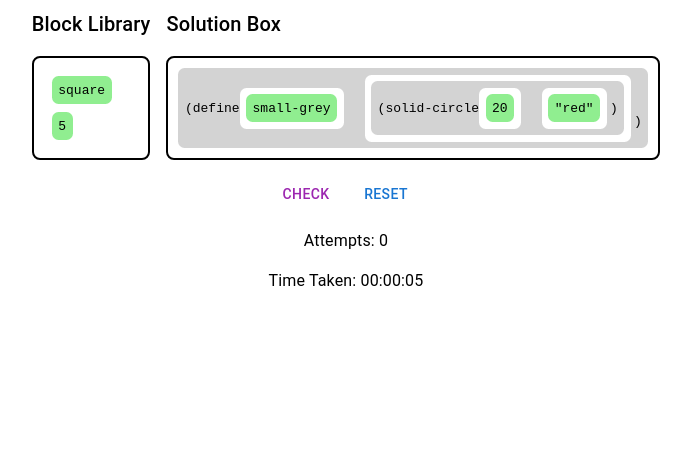
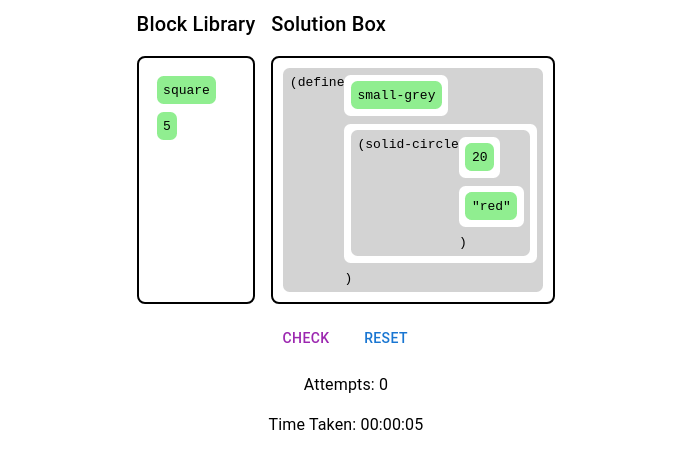
Before and after one commit to kimjulian-gc/Block-Parsons, a React (Vite) app: page / in a window 1280 px wide. Shown: the top 468 px of the page, without its empty margins (294-985 px from the left). Built offline with nearby package versions, Linux system fonts and the light colour scheme.

Commit message:
changed UI for first parameter horizontal and rest vertical

```diff
--- a/src/block/Block.tsx
+++ b/src/block/Block.tsx
@@ -19,6 +19,10 @@ export function Block({ id, presentational: presentationalProp }: BlockProps) {
   const { active } = useDndContext();
   const presentational = presentationalProp || active?.id === id.toString();
 
+  let layout;
+  let align;
+
+
   // minBase is min number of arguments
   const minBase = argumentOptions?.minAmount ?? 0;
   // check if a block is expandable
@@ -37,8 +41,12 @@ export function Block({ id, presentational: presentationalProp }: BlockProps) {
       Array.from({ length: minAmount - childBlocks.length }),
     );
   })();
+
   // console.log(args);
   // console.log(name, argumentOptions,args)
+
+  const firstBox = args[0];
+  const restBoxes = args.slice(1);
 
   return (
   <Stack
@@ -50,37 +58,36 @@ export function Block({ id, presentational: presentationalProp }: BlockProps) {
     spacing={1}
     useFlexGap
   >
-
-      <Stack direction="row" spacing={1} alignItems="center" flexWrap="wrap">
+    <Stack direction="row" alignItems="flex-start" spacing={1}>
+      {/* Block name and opening parenthesis */}
       {isConstant ? null : "("}
       {name}
-      {args.map((blockId, index) => {
-        const idSuffix = `${name}:${id}:${index.toString()}`;
-        const propsToPass = {
-          idSuffix,
-          blockId,
-        };
-        const ChildBlock = presentational ? (
-          <PresentationalArgumentSlot {...propsToPass} key={index} />
+
+      {args.length > 0 && (
+        <Stack spacing={1}>
+          {presentational ? (
+            <PresentationalArgumentSlot idSuffix={`${name}:${id}:0`} blockId={args[0]}
+            />
           ) : (
-          <ArgumentSlot {...propsToPass} key={index} />
-        );
-        return index === args.length - 1 ? (
-          <Stack direction={"row"} alignItems={"flex-end"} key={index}>
-            {ChildBlock}{" "}
-            <Box
-              marginLeft={"0.25em"}
-              {...(blockId && blocks.has(blockId)
-                ? { marginBottom: "1em" }
-                : null)}
-            >
-              )
-            </Box>
-          </Stack>
+            <ArgumentSlot idSuffix={`${name}:${id}:0`} blockId={args[0]}
+            />
+          )}
+
+          {args.slice(1).map((blockId, index) => {
+            const realIndex = index + 1;
+            const idSuffix = `${name}:${id}:${realIndex}`;
+            const propsToPass = { idSuffix, blockId };
+
+            return presentational ? (
+              <PresentationalArgumentSlot {...propsToPass} key={realIndex} />
             ) : (
-          ChildBlock
+              <ArgumentSlot {...propsToPass} key={realIndex} />
             );
           })}
+
+          {!isConstant && <Box>)</Box>}
+        </Stack>
+      )}
     </Stack>
   </Stack>
 );
```
Lines whose indentation alone changed are shown as unchanged.
